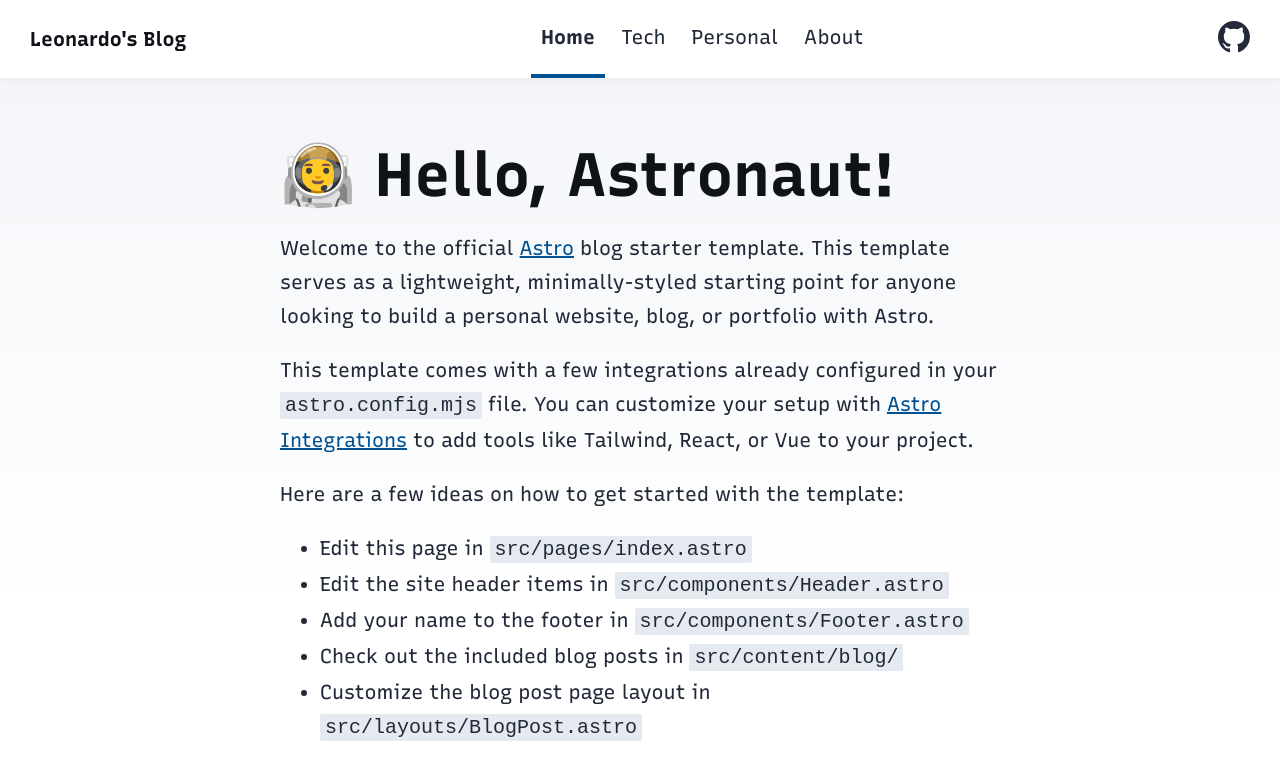
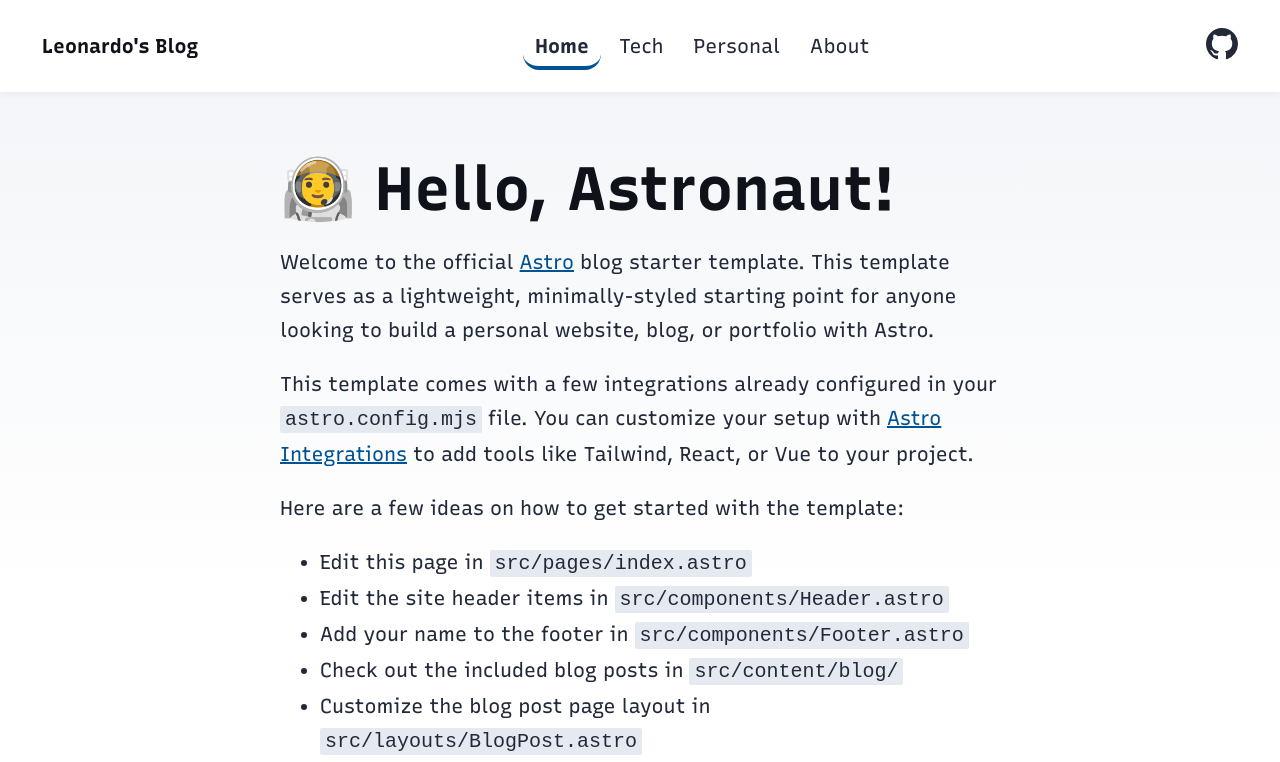
Before and after one commit to oliveirarleo/oliveirarleo.github.io, an Astro site: page / in a window 1280 px wide. Shown: the top 762 px of the page. Built offline with nearby package versions, Linux system fonts and the light colour scheme; Astro itself is replaced by a stand-in of ours.

Commit message:
feat: header style

```diff
--- a/src/components/Header.astro
+++ b/src/components/Header.astro
@@ -45,16 +45,29 @@ import HeaderLink from "./HeaderLink.astro";
     display: flex;
     align-items: center;
     justify-content: space-between;
+    padding: 1em 0.5em;
   }
   nav a {
-    padding: 1em 0.5em;
+    padding: 0.5rem 0.75rem;
     color: var(--black);
     border-bottom: 4px solid transparent;
     text-decoration: none;
+    border-radius: 1rem;
   }
-  nav a.active {
+  nav .internal-links a {
+    padding: 0.5rem 0.75rem;
+    border-bottom: 4px solid transparent;
+    text-decoration: none;
+    border-radius: 1rem;
+  }
+  nav .internal-links a.active {
     text-decoration: none;
     border-bottom-color: var(--accent);
+  }
+  nav .internal-links a:hover {
+    background-color: var(--accent);
+    color: whitesmoke;
+    border-bottom-color: rgba(var(--gray-light), 50%);
   }
   .social-links,
   .social-links a {
--- a/src/components/HeaderLink.astro
+++ b/src/components/HeaderLink.astro
@@ -10,12 +10,10 @@ const subpath = pathname.match(/[^\/]+/g);
 const isActive = href === pathname || href === `/${subpath?.[0]}`;
 ---
 
-<a href={href} class:list={[className, { active: isActive }]} {...props}>
-  <slot />
-</a>
+<a href={href} class:list={[className, { active: isActive }]} {...props}><slot /></a>
+
 <style>
   a {
-    display: inline-block;
     text-decoration: none;
   }
   a.active {
```
